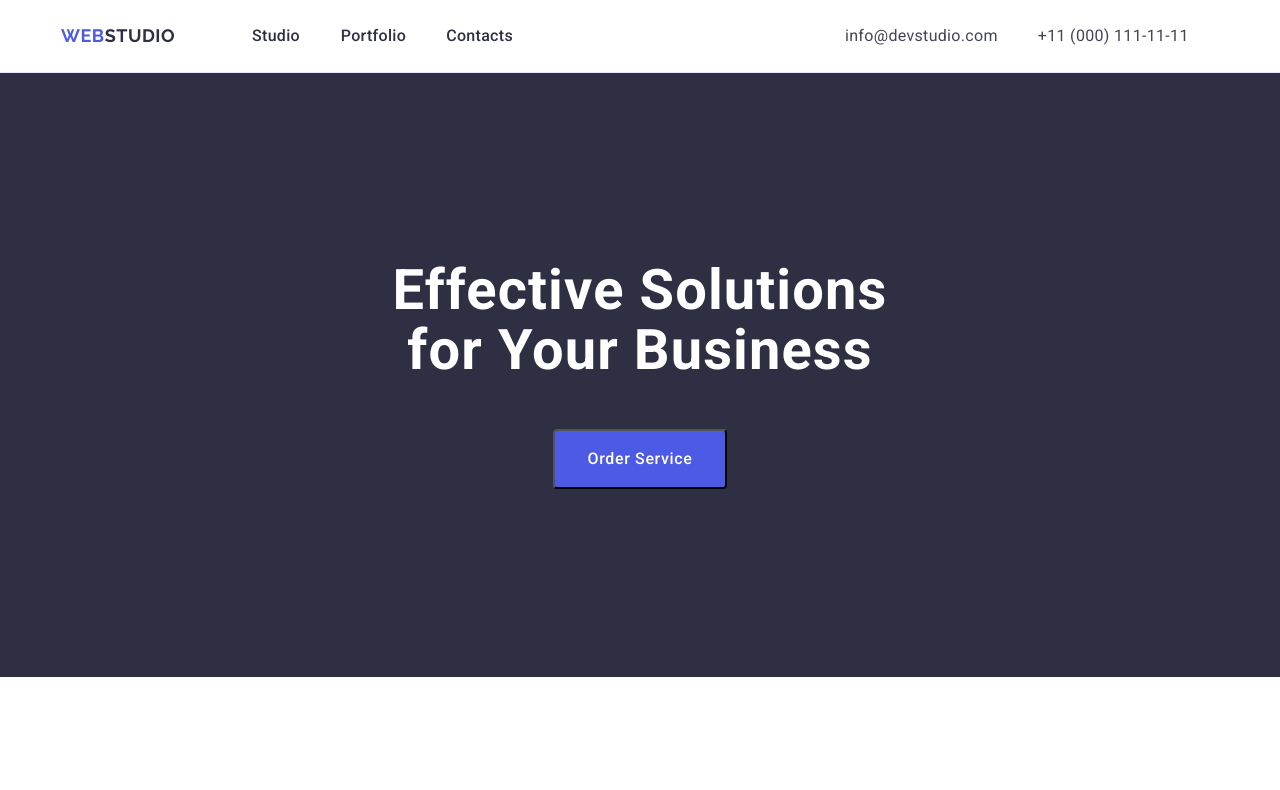
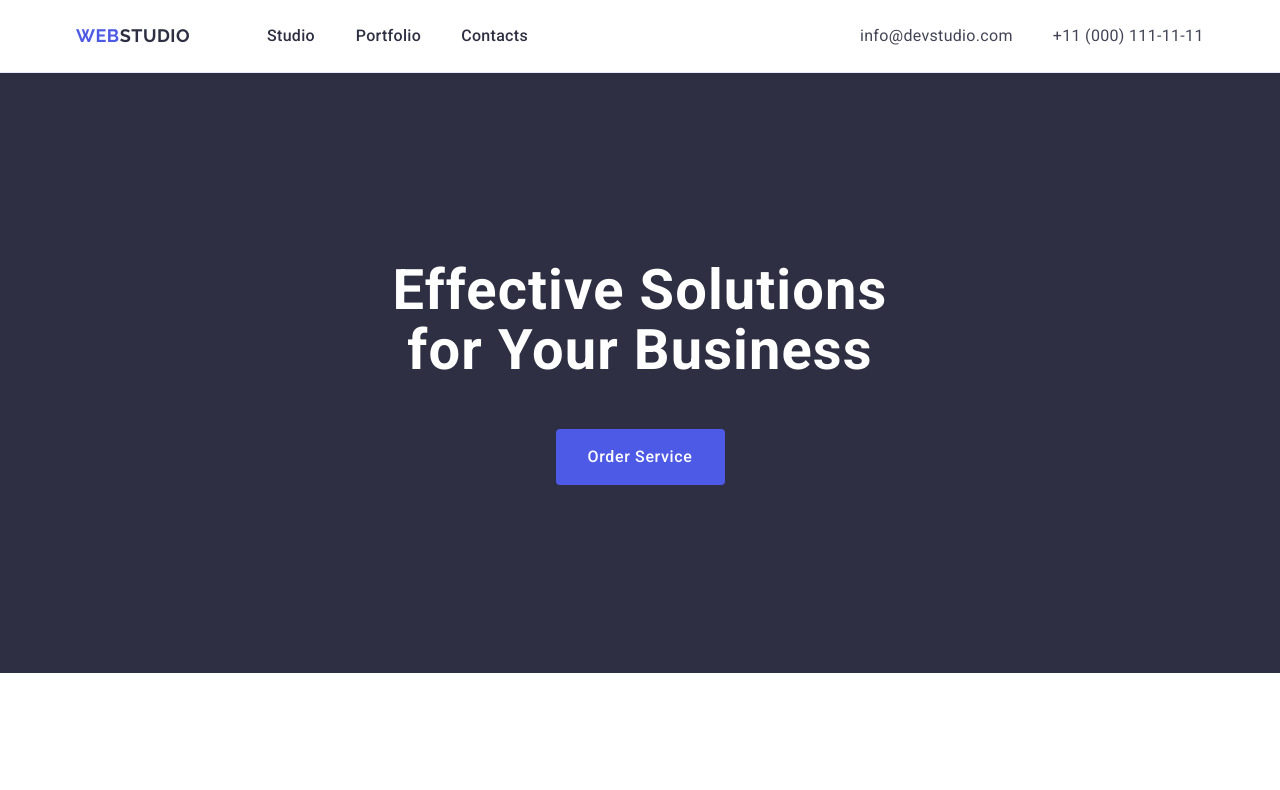
Before and after one commit to VladChelyshev/goit-markup-hw-03, a plain HTML site: page index.html in a window 1280 px wide. Shown: the top 790 px of the page. Drawn offline with nearby package versions, Linux system fonts and the light colour scheme.

Commit message:
change two

```diff
--- a/css/styles.css
+++ b/css/styles.css
@@ -26,6 +26,7 @@ h3 {
 .navigation-gl {
   background: #fff;
   display: flex;
+  align-items: center;
 }
 .section-f {
   background: #2e2f42;
@@ -70,7 +71,7 @@ h3 {
   text-align: center;
   color: #fff;
   margin-bottom: 48px;
-  width: 496px;
+  max-width: 496px;
 }
 .butt {
   font-weight: 500;
@@ -79,8 +80,9 @@ h3 {
   letter-spacing: 0.04em;
   color: #fff;
   font-family: 'Roboto', sans-serif;
-  background: #4d5ae5;
+  background-color: #4d5ae5;
   cursor: pointer;
+  border-radius: 4px;
 }
 .butt:hover,
 .butt:focus {
@@ -177,8 +179,8 @@ img {
   display: block;
 }
 .container {
+  width: 1158px;
   margin: 0 auto;
-  width: 1158px;
   padding: 0 15px;
 }
 
@@ -195,7 +197,9 @@ img {
 .navigation .nav-link {
   flex-basis: calc((100% - 80px) / 3);
 }
-
+.nav-link {
+  padding: 24px 0;
+}
 .container-b .container {
   display: flex;
   flex-direction: row;
@@ -252,8 +256,7 @@ img {
   border-radius: 0 0 4px 4px;
 }
 .our-teamm {
-  margin: 32px 16px;
-  width: 232px;
+  padding: 32px 0;
 }
 .our-team {
   display: flex;
@@ -302,22 +305,23 @@ main {
 .logo-footer {
   color: #f4f4fd;
 }
-.page-header .container {
+.nav-header {
   display: flex;
-  padding: 24px 0;
 }
+
 .contacts-adrt {
   display: flex;
   gap: 40px;
+  padding: 24px 0;
 }
 .contacts-adr {
   font-style: normal;
 }
 .butt {
-  display: flex;
-  gap: 10px;
-  border-radius: 4px;
-  padding: 16px 32px;
+  display: block;
+  min-width: 169px;
+  height: 56px;
+  border: none;
 }
 .section-f {
   padding: 188px 0;
@@ -331,7 +335,6 @@ main {
   color: #4d5ae5;
   font-family: 'Raleway', sans-serif;
   margin-bottom: 16px;
-  width: 115px;
 }
 .endf {
   width: 264px;
@@ -342,3 +345,6 @@ main {
   flex-direction: column;
   gap: 0px;
 }
+.logo-nav-footer {
+  display: inline-block;
+}
--- a/index.html
+++ b/index.html
@@ -21,7 +21,7 @@
   </head>
   <body>
     <header class="page-header">
-      <div class="container">
+      <div class="container nav-header">
         <nav class="navigation-gl">
           <a href="./index.html" class="logo-nav"
             >Web<span class="logo">Studio</span></a
```
